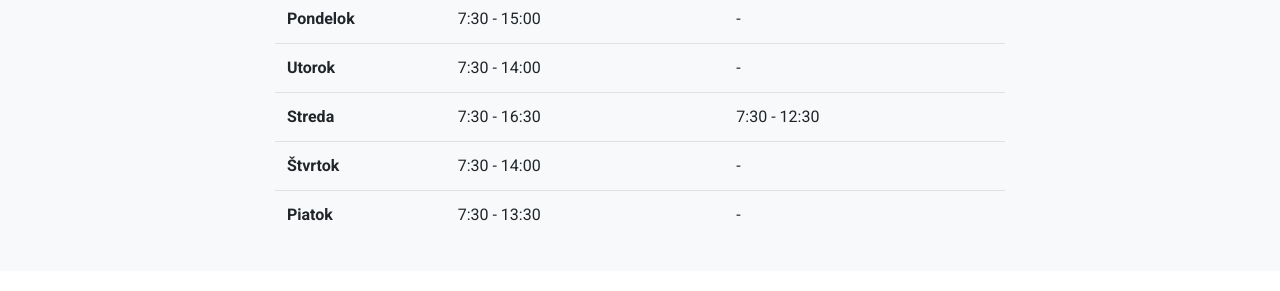
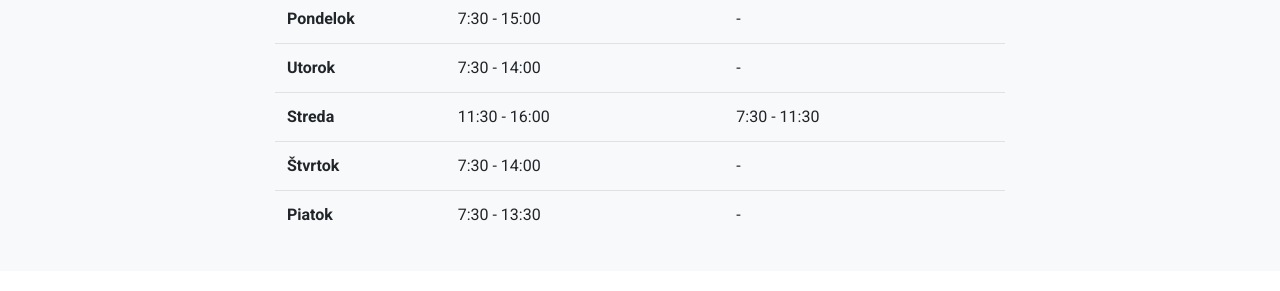
Before and after one commit to H00N24/ambulance-web-page, a Jekyll site: the page built from index.html, in a window 1280 px wide. Shown: the part 696-987 px from the top of the page. Built offline with Jekyll 4.4.1, drawn with Linux system fonts in a browser that asks for light colours.

Commit message:
Update index.html

```diff
--- a/index.html
+++ b/index.html
@@ -37,8 +37,8 @@ layout: default
             </tr>
             <tr>
               <th scope="row">Streda</th>
-              <td>7:30 - 16:30</td>
-              <td>7:30 - 12:30</td>
+              <td>11:30 - 16:00</td>
+              <td>7:30 - 11:30</td>
             </tr>
             <tr>
               <th scope="row">Štvrtok</th>
```
